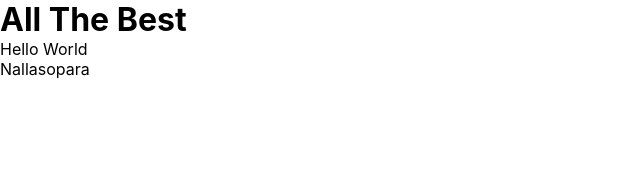
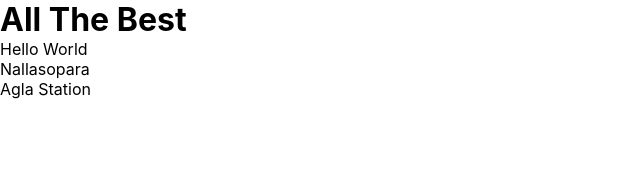
Before and after one commit to anandgupta887/Err_404-Indicoders-005-flight_with_gst_invoice, a React (Create React App) app: page / in a window 1280 px wide. Shown: the top 169 px of the page, without its empty margins (0-640 px from the left). Built offline with nearby package versions, Linux system fonts and the light colour scheme.

Commit message:
Nallasopara

```diff
--- a/src/App.js
+++ b/src/App.js
@@ -6,6 +6,7 @@ function App() {
       <h1>All The Best</h1>
       <p>Hello World</p>
       <p>Nallasopara</p>
+      <p>Agla Station</p>
     </div>
   );
 }
```
